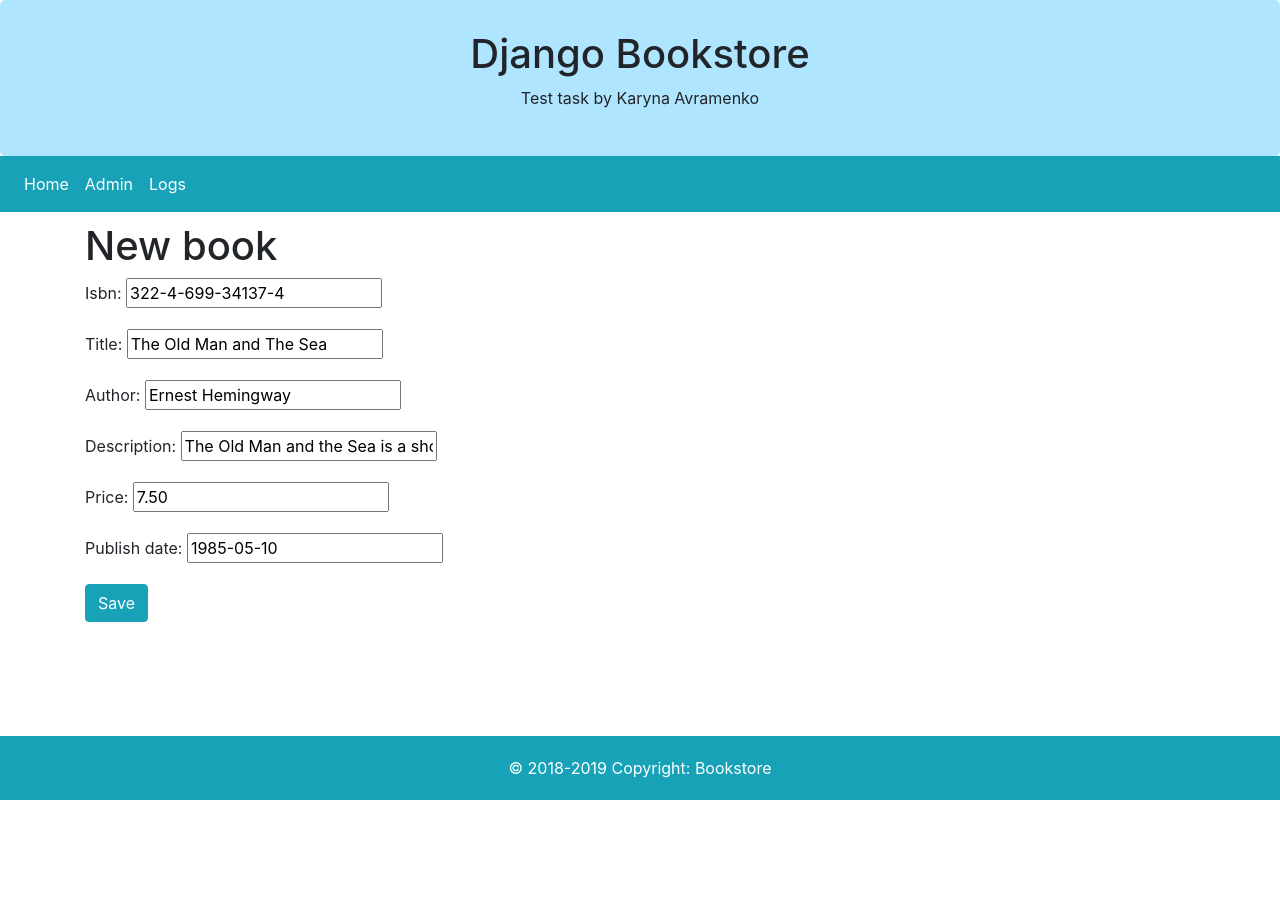
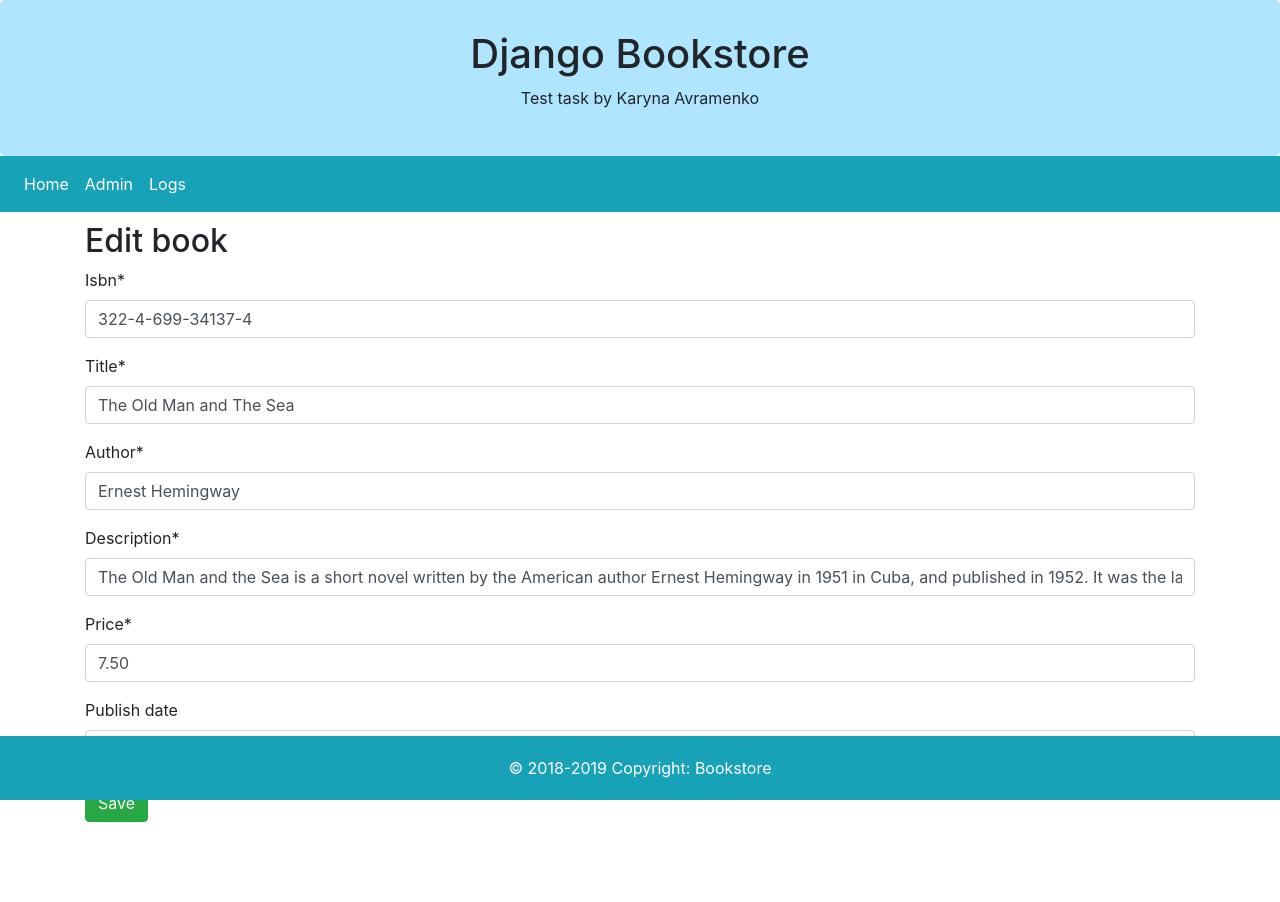
Before and after one commit to Karinmia/bookstore, a Django app: page /book/4d0a05de-b25a-49bc-a186-83226fd7f9af/edit/ in a window 1280 px wide. Before the commit the page ends 800 px from the top, so only its background shows below. Run offline with Django 3.2, Linux system fonts and the light colour scheme; data comes from the database, SQL or seed files in the repository; some libraries are stand-ins or nearby versions.

Commit message:
*Installed crispy-forms. *Added forms for create\edit book. *Added ability to delete book.

```diff
--- a/bookstore/requirements/base.txt
+++ b/bookstore/requirements/base.txt
@@ -1,5 +1,6 @@
 psycopg2-binary
 
-# Django
 Django>=2.0
+
 django-db-logger
+django-crispy-forms
--- a/bookstore/settings/base.py
+++ b/bookstore/settings/base.py
@@ -29,6 +29,7 @@ DJANGO_APPS = [
 ]
 THIRD_PARTY_APPS = [
     'django_db_logger',
+    'crispy_forms',
 ]
 LOCAL_APPS = [
     'shop',
@@ -36,6 +37,8 @@ LOCAL_APPS = [
 ]
 
 INSTALLED_APPS = DJANGO_APPS + THIRD_PARTY_APPS + LOCAL_APPS
+
+CRISPY_TEMPLATE_PACK = 'bootstrap4'
 
 # MIDDLEWARE
 MIDDLEWARE = [
--- a/shop/admin.py
+++ b/shop/admin.py
@@ -8,3 +8,5 @@ class BookAdmin(admin.ModelAdmin):
 
 
 admin.site.register(Book, BookAdmin)
+admin.site.site_header = "Books Management"
+admin.site.site_title = "Books Management"
--- a/shop/templates/shop/book_details.html
+++ b/shop/templates/shop/book_details.html
@@ -6,7 +6,7 @@
 <a class="btn btn-info" href="{% url 'book_edit' pk=book.pk %}">
     Edit
 </a>
-<a class="btn btn-warning" href="{% url 'book_edit' pk=book.pk %}">
+<a class="btn btn-danger" href="{% url 'book_delete' pk=book.pk %}">
     Delete
 </a>
 {% endif %}
--- a/shop/templates/shop/book_edit.html
+++ b/shop/templates/shop/book_edit.html
@@ -1,9 +1,11 @@
 {% extends 'shop/base.html' %}
+{% load crispy_forms_tags %}
 
 {% block content %}
-<h1>New book</h1>
-<form method="POST" class="book-form">{% csrf_token %}
-    {{ form.as_p }}
-    <button type="submit" class="save btn btn-info">Save</button>
+<h2>Edit book</h2>
+<form method="POST" action="{{ action }}">
+    {% csrf_token %}
+    {{ form|crispy }}
+    <button type="submit" class="save btn btn-success">Save</button>
 </form>
 {% endblock %}
--- a/shop/templates/shop/book_list.html
+++ b/shop/templates/shop/book_list.html
@@ -11,6 +11,11 @@
             <a class="dropdown-item" href="?order=old-first">Old first</a>
         </div>
     </div>
+    {% if request.user.is_superuser %}
+    <a class="btn btn-success" href="book/new" style="margin-left: 10px">
+        New book
+    </a>
+    {% endif %}
 </div>
 
 <div class="row" style="margin-top: 30px;">
--- a/shop/urls.py
+++ b/shop/urls.py
@@ -1,10 +1,10 @@
 from django.urls import path
 from . import views
-
 
 urlpatterns = [
     path('', views.book_list, name='book_list'),
     path('book/<uuid:pk>/', views.book_details, name='book_details'),
-    path('book/new', views.book_new, name='book_new'),
+    path('book/new', views.book_edit, name='book_edit'),
     path('book/<uuid:pk>/edit/', views.book_edit, name='book_edit'),
+    path('book/<uuid:pk>/delete', views.book_delete, name='book_delete')
 ]
--- a/shop/views.py
+++ b/shop/views.py
@@ -1,6 +1,8 @@
 import logging
 
+from django.views.generic import CreateView
 from django.shortcuts import render, get_object_or_404, redirect
+from django.urls import reverse
 
 from .models import Book
 from .forms import BookForm
@@ -29,24 +31,8 @@ def book_details(request, pk):
     return render(request, 'shop/book_details.html', {'book': book})
 
 
-def book_new(request):
-    if request.method == "POST":
-        form = BookForm(request.POST)
-        if form.is_valid():
-            book = form.save(commit=False)
-            # book.publish_date = date.today()
-            book.save()
-            db_logger.info('Successfully created book with id: {}'.format(book.pk))
-
-            return redirect('book_details', pk=book.pk)
-    else:
-        form = BookForm()
-
-    return render(request, 'shop/book_edit.html', {'form': form})
-
-
-def book_edit(request, pk):
-    book = get_object_or_404(Book, pk=pk)
+def book_edit(request, pk=None):
+    book = get_object_or_404(Book, pk=pk) if pk else None
     if request.method == "POST":
         form = BookForm(request.POST, instance=book)
         if form.is_valid():
@@ -57,4 +43,20 @@ def book_edit(request, pk):
             return redirect('book_details', pk=book.pk)
     else:
         form = BookForm(instance=book)
-    return render(request, 'shop/book_edit.html', {'form': form})
+
+    if pk:
+        action = reverse(book_edit, args=[pk])
+    else:
+        action = reverse(book_edit)
+
+    return render(request, 'shop/book_edit.html', {'form': form, 'action': action})
+
+
+def book_delete(request, pk):
+    book = get_object_or_404(Book, pk=pk)
+    try:
+        book.delete()
+        db_logger.info('Deleted book with id: {}'.format(book.pk))
+    except:
+        db_logger.info('Can not delete book with id: {}'.format(book.pk))
+    return redirect('book_list')
```
